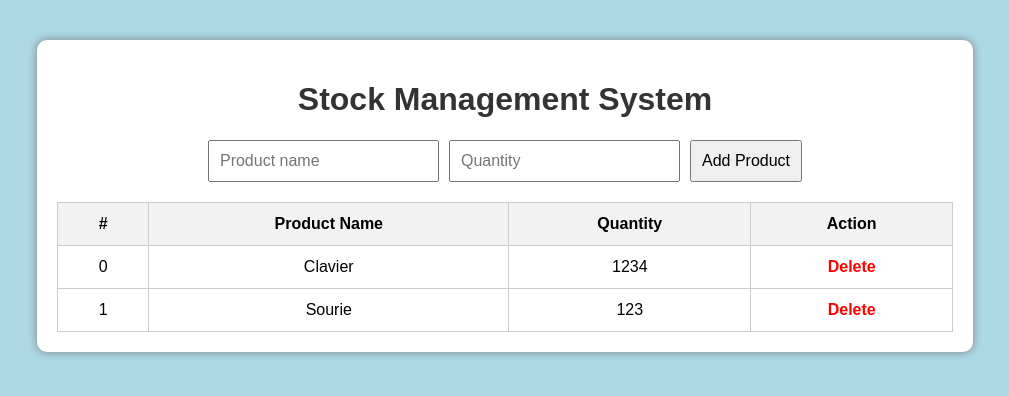
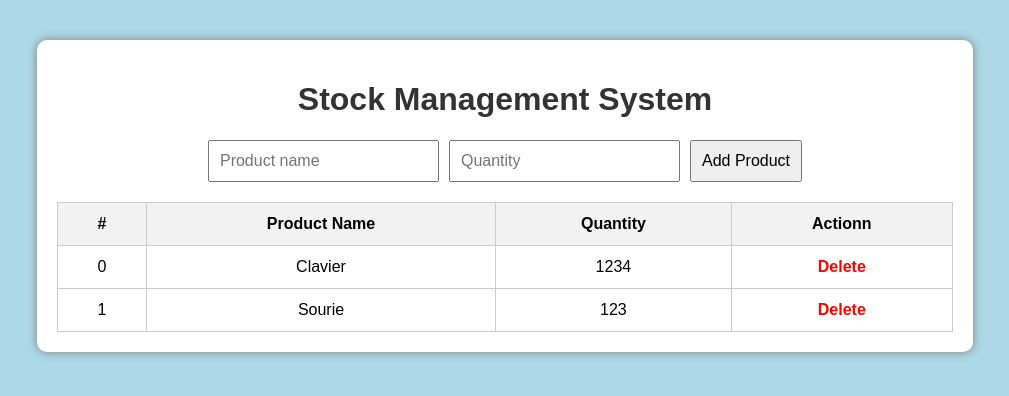
Before and after one commit to BOULATARM/stock-devops-project, a Flask app: page / in a window 1280 px wide. Shown: the top 396 px of the page, without its empty margins (135-1144 px from the left). Run offline with Flask 3, Linux system fonts and the light colour scheme.

Commit message:
Mise a jour

```diff
--- a/app/templates/index.html
+++ b/app/templates/index.html
@@ -84,7 +84,7 @@
                 <th>#</th>
                 <th>Product Name</th>
                 <th>Quantity</th>
-                <th>Action</th>
+                <th>Actionn</th>
             </tr>
 
             {% for product in products %}
```
